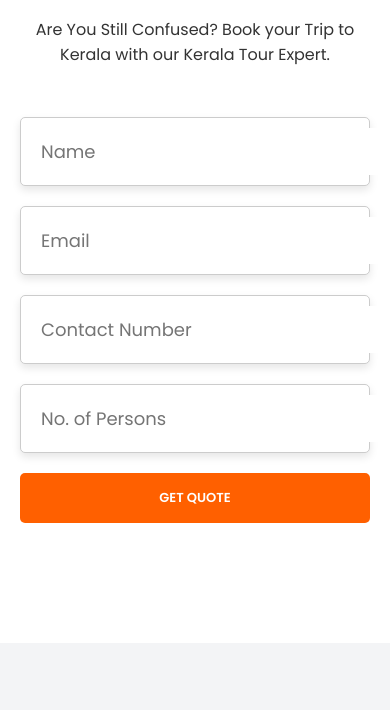
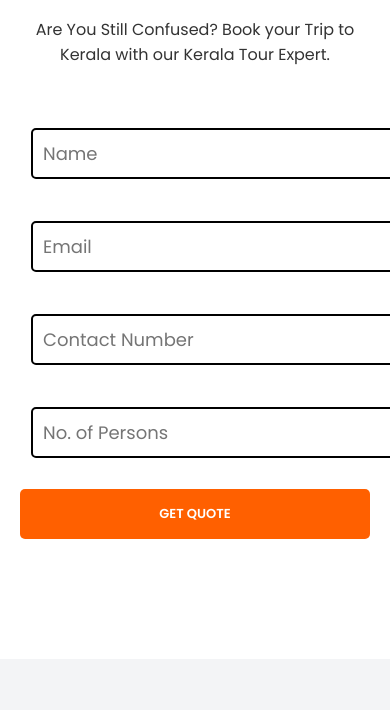
Before and after one commit to CyberRoshan/Kerala-Plan-Tours.github.io, a plain HTML site: page index.html in a window 390 px wide. Shown: the part 10702-11412 px from the top of the page. Drawn offline with Linux system fonts and the light colour scheme.

Commit message:
Form Modified

```diff
--- a/CSS/responsive.css
+++ b/CSS/responsive.css
@@ -122,13 +122,15 @@
         width: 100%;
     }
     .mid-book--now .input-box{
-        max-width: 100%;
+        visibility: hidden;
     }
     .mid-book--now>form i{
         display: none;
     }
     .mid-book--now>form input{
         flex-basis: 100%;
+        visibility: visible;
+        border: 2px solid black;
     }
     /* ! Book Now Section End */
     .mid-footer{
```
